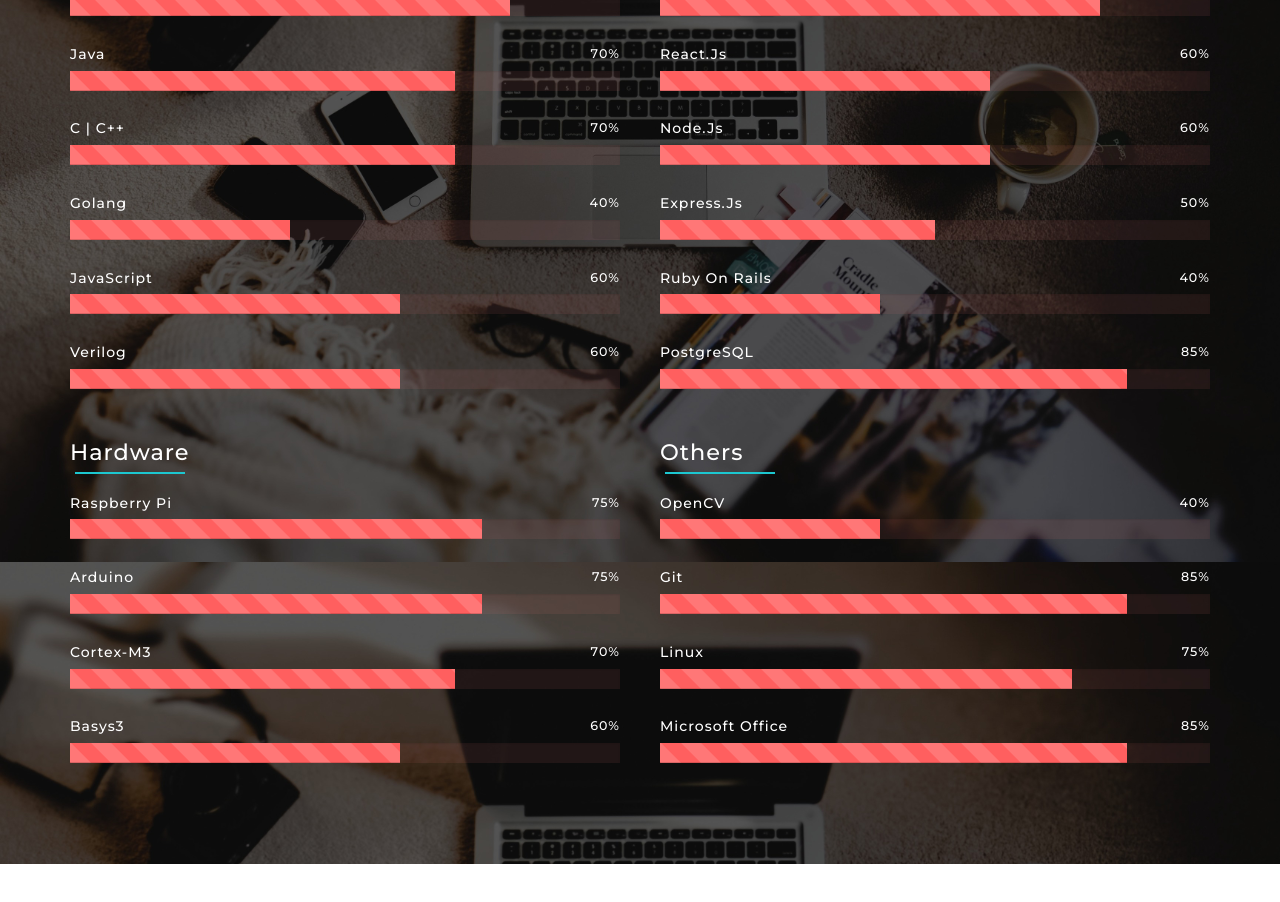
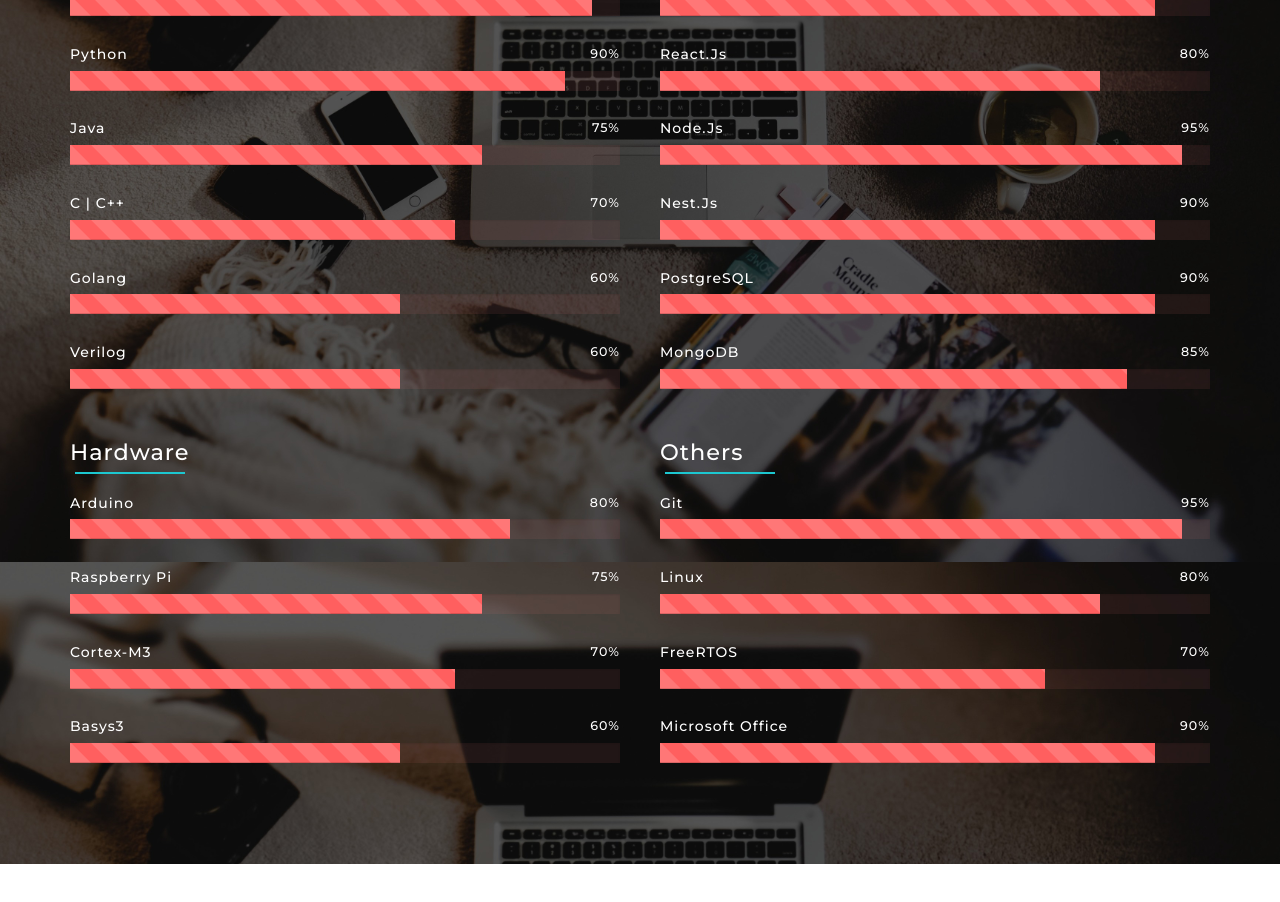
Before and after one commit to iamabhishek98/portfolio, a React (Create React App) app: page / in a window 1280 px wide. Shown: the part 1380-2282 px from the top of the page. Built offline with nearby package versions, Linux system fonts and the light colour scheme.

Commit message:
updated skills

```diff
--- a/src/containers/Skills/Skills.js
+++ b/src/containers/Skills/Skills.js
@@ -15,11 +15,11 @@
                   data-aos="fade-right"
                 >
                   <h4> Programming </h4>
-                  <Skill Text="Python" Percent="80" />
-                  <Skill Text="Java" Percent="70" />
+                  <Skill Text="JavaScript | TypeScript" Percent="95" />
+                  <Skill Text="Python" Percent="90" />
+                  <Skill Text="Java" Percent="75" />
                   <Skill Text="C | C++" Percent="70" />
-                  <Skill Text="Golang" Percent="40" />
-                  <Skill Text="JavaScript" Percent="60" />
+                  <Skill Text="Golang" Percent="60" />
                   <Skill Text="Verilog" Percent="60" />
                   <br />
                 </div>
@@ -28,12 +28,12 @@
                   data-aos="fade-left"
                 >
                   <h4> Web</h4>
-                  <Skill Text="HTML5 | CSS" Percent="80" />
-                  <Skill Text="React.js" Percent="60" />
-                  <Skill Text="Node.js" Percent="60" />
-                  <Skill Text="Express.js" Percent="50" />
-                  <Skill Text="Ruby On Rails" Percent="40" />
-                  <Skill Text="PostgreSQL" Percent="85" />
+                  <Skill Text="HTML5 | CSS" Percent="90" />
+                  <Skill Text="React.js" Percent="80" />
+                  <Skill Text="Node.js" Percent="95" />
+                  <Skill Text="Nest.js" Percent="90" />
+                  <Skill Text="PostgreSQL" Percent="90" />
+                  <Skill Text="MongoDB" Percent="85" />
 
                   <div className="clearfix"></div>
                 </div>
@@ -46,8 +46,8 @@
                 data-aos="fade-right"
               >
                 <h4> Hardware </h4>
+                <Skill Text="Arduino" Percent="80" />
                 <Skill Text="Raspberry Pi" Percent="75" />
-                <Skill Text="Arduino" Percent="75" />
                 <Skill Text="Cortex-M3" Percent="70" />
                 <Skill Text="Basys3" Percent="60" />
               </div>
@@ -57,10 +57,10 @@
                 data-aos="fade-left"
               >
                 <h4> Others </h4>
-                <Skill Text="OpenCV" Percent="40" />
-                <Skill Text="Git" Percent="85" />
-                <Skill Text="Linux" Percent="75" />
-                <Skill Text="Microsoft Office" Percent="85" />
+                <Skill Text="Git" Percent="95" />
+                <Skill Text="Linux" Percent="80" />
+                <Skill Text="FreeRTOS" Percent="70" />
+                <Skill Text="Microsoft Office" Percent="90" />
 
                 <div className="clearfix"></div>
               </div>
```
